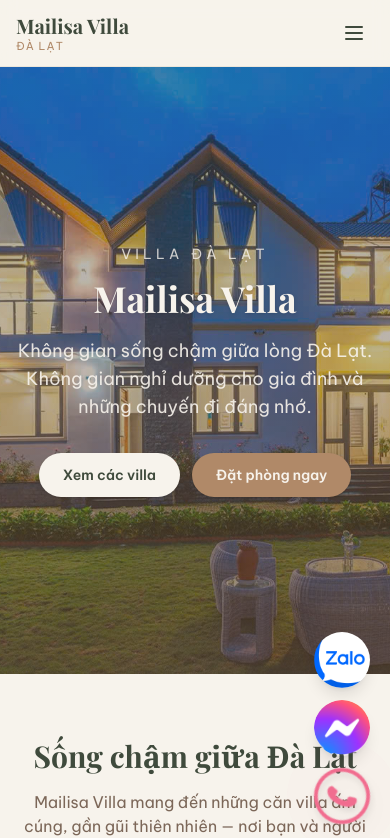
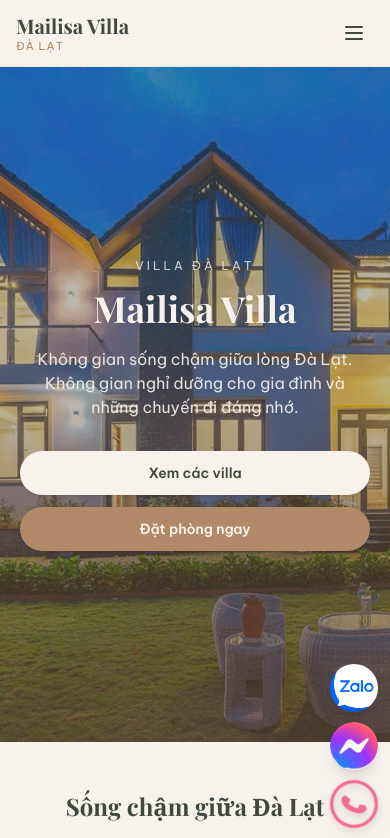
Before and after one commit to HomyHubs/mailisavilla, a React (Vite) app: page / in a window 390 px wide. Shown: the top 838 px of the page. Built offline with nearby package versions, Linux system fonts and the light colour scheme.

Commit message:
Tối ưu responsive cho mobile: hero, nút CTA full-width, cụm nút nổi nhỏ gọn, lightbox dễ bấm

```diff
--- a/src/components/FloatingContact.tsx
+++ b/src/components/FloatingContact.tsx
@@ -2,9 +2,10 @@ import { zaloLink, messengerLink, telLink, bookingMessage } from '../lib/booking
 
 // Cụm nút nổi góc dưới phải: Zalo, Messenger, Gọi điện.
 // Dùng icon app chính thức (public/icons). Nút gọi có hiệu ứng lắc + vòng nhấp nháy.
+// Nút nhỏ hơn trên mobile (h-12) để đỡ che nội dung, to hơn từ sm (h-14).
 export default function FloatingContact() {
   return (
-    <div className="fixed bottom-5 right-5 z-50 flex flex-col items-center gap-3">
+    <div className="fixed bottom-4 right-3 z-50 flex flex-col items-center gap-2.5 sm:bottom-5 sm:right-5 sm:gap-3">
       {/* Zalo */}
       <a
         href={zaloLink(bookingMessage())}
@@ -12,12 +13,12 @@ export default function FloatingContact() {
         rel="noopener noreferrer"
         aria-label="Chat Zalo"
         title="Chat Zalo"
-        className="transition hover:scale-110"
+        className="transition hover:scale-110 active:scale-95"
       >
         <img
           src="/icons/zalo.webp"
           alt="Zalo"
-          className="h-14 w-14 rounded-full shadow-lg"
+          className="h-12 w-12 rounded-full shadow-lg sm:h-14 sm:w-14"
         />
       </a>
 
@@ -28,12 +29,12 @@ export default function FloatingContact() {
         rel="noopener noreferrer"
         aria-label="Chat Messenger"
         title="Chat Messenger"
-        className="transition hover:scale-110"
+        className="transition hover:scale-110 active:scale-95"
       >
         <img
           src="/icons/messenger.webp"
           alt="Messenger"
-          className="h-14 w-14 rounded-full shadow-lg"
+          className="h-12 w-12 rounded-full shadow-lg sm:h-14 sm:w-14"
         />
       </a>
 
@@ -42,13 +43,13 @@ export default function FloatingContact() {
         href={telLink()}
         aria-label="Gọi điện"
         title="Gọi điện"
-        className="relative flex h-14 w-14 items-center justify-center"
+        className="relative flex h-12 w-12 items-center justify-center sm:h-14 sm:w-14"
       >
-        <span className="absolute inline-flex h-14 w-14 animate-ping rounded-full bg-pink-500/40" />
+        <span className="absolute inline-flex h-12 w-12 animate-ping rounded-full bg-pink-500/40 sm:h-14 sm:w-14" />
         <img
           src="/icons/phone.png"
           alt="Gọi điện"
-          className="relative h-14 w-14 animate-wiggle drop-shadow-lg transition hover:scale-110"
+          className="relative h-12 w-12 animate-wiggle drop-shadow-lg transition hover:scale-110 active:scale-95 sm:h-14 sm:w-14"
         />
       </a>
     </div>
--- a/src/components/Gallery.tsx
+++ b/src/components/Gallery.tsx
@@ -58,11 +58,11 @@ export default function Gallery({ images, alt }: { images: string[]; alt: string
             <X size={32} />
           </button>
           <button
-            className="absolute left-4 text-white/80 hover:text-white"
+            className="absolute left-2 flex h-11 w-11 items-center justify-center rounded-full bg-white/15 text-white hover:bg-white/25 sm:left-4"
             onClick={(e) => { e.stopPropagation(); prev() }}
             aria-label="Ảnh trước"
           >
-            <ChevronLeft size={40} />
+            <ChevronLeft size={32} />
           </button>
           <img
             src={images[active]}
@@ -71,11 +71,11 @@ export default function Gallery({ images, alt }: { images: string[]; alt: string
             onClick={(e) => e.stopPropagation()}
           />
           <button
-            className="absolute right-4 text-white/80 hover:text-white"
+            className="absolute right-2 flex h-11 w-11 items-center justify-center rounded-full bg-white/15 text-white hover:bg-white/25 sm:right-4"
             onClick={(e) => { e.stopPropagation(); next() }}
             aria-label="Ảnh sau"
           >
-            <ChevronRight size={40} />
+            <ChevronRight size={32} />
           </button>
         </div>
       )}
--- a/src/components/Hero.tsx
+++ b/src/components/Hero.tsx
@@ -4,7 +4,7 @@ import { zaloLink, bookingMessage } from '../lib/booking'
 
 export default function Hero() {
   return (
-    <section className="relative flex min-h-[72vh] items-center justify-center overflow-hidden">
+    <section className="relative flex min-h-[80vh] items-center justify-center overflow-hidden sm:min-h-[72vh]">
       <img
         src={coverImage('7pn')}
         alt="Mailisa Villa Đà Lạt"
@@ -12,18 +12,18 @@ export default function Hero() {
       />
       <div className="absolute inset-0 bg-gradient-to-b from-forest/40 via-bark/40 to-bark/70" />
 
-      <div className="relative z-10 mx-auto max-w-3xl px-4 text-center text-cream">
-        <p className="mb-3 text-sm uppercase tracking-[0.3em] text-cream/80">
+      <div className="relative z-10 mx-auto max-w-3xl px-5 text-center text-cream">
+        <p className="mb-3 text-xs uppercase tracking-[0.25em] text-cream/80 sm:text-sm sm:tracking-[0.3em]">
           Villa Đà Lạt
         </p>
-        <h1 className="font-serif text-4xl font-bold leading-tight text-cream drop-shadow md:text-6xl">
+        <h1 className="font-serif text-4xl font-bold leading-tight text-cream drop-shadow sm:text-5xl md:text-6xl">
           {contact.brand}
         </h1>
-        <p className="mx-auto mt-4 max-w-xl text-lg text-cream/90 md:text-xl">
+        <p className="mx-auto mt-4 max-w-xl text-base text-cream/90 sm:text-lg md:text-xl">
           {contact.tagline}. Không gian nghỉ dưỡng cho gia đình và những chuyến đi
           đáng nhớ.
         </p>
-        <div className="mt-8 flex flex-wrap items-center justify-center gap-3">
+        <div className="mt-8 flex flex-col items-stretch justify-center gap-3 sm:flex-row sm:items-center">
           <a
             href="#cac-loai-villa"
             className="rounded-full bg-cream px-6 py-3 text-sm font-semibold text-forest shadow transition hover:bg-sand"
--- a/src/components/Intro.tsx
+++ b/src/components/Intro.tsx
@@ -9,9 +9,9 @@ const highlights = [
 
 export default function Intro() {
   return (
-    <section className="mx-auto max-w-6xl px-4 py-16">
+    <section className="mx-auto max-w-6xl px-5 py-12 sm:py-16">
       <div className="mx-auto max-w-2xl text-center">
-        <h2 className="text-3xl font-bold md:text-4xl">Sống chậm giữa Đà Lạt</h2>
+        <h2 className="text-2xl font-bold sm:text-3xl md:text-4xl">Sống chậm giữa Đà Lạt</h2>
         <p className="mt-4 text-bark/80">
           Mailisa Villa mang đến những căn villa ấm cúng, gần gũi thiên nhiên — nơi
           bạn và người thân có thể thật sự thư giãn, tận hưởng tiết trời se lạnh và
--- a/src/pages/VillaTypePage.tsx
+++ b/src/pages/VillaTypePage.tsx
@@ -32,18 +32,18 @@ export default function VillaTypePage() {
   return (
     <article>
       {/* Hero ảnh cover của loại villa */}
-      <section className="relative h-[46vh] overflow-hidden">
+      <section className="relative h-[55vh] overflow-hidden sm:h-[46vh]">
         <img
           src={coverImage(villa.slug as VillaSlug)}
           alt={villa.name}
           className="absolute inset-0 h-full w-full object-cover"
         />
-        <div className="absolute inset-0 bg-gradient-to-t from-bark/70 to-transparent" />
-        <div className="absolute bottom-0 left-0 right-0 mx-auto max-w-6xl px-4 py-8 text-cream">
-          <h1 className="font-serif text-3xl font-bold text-cream md:text-5xl">
+        <div className="absolute inset-0 bg-gradient-to-t from-bark/80 via-bark/30 to-transparent" />
+        <div className="absolute bottom-0 left-0 right-0 mx-auto max-w-6xl px-5 py-8 text-cream">
+          <h1 className="font-serif text-3xl font-bold text-cream sm:text-4xl md:text-5xl">
             {villa.name}
           </h1>
-          <div className="mt-3 flex flex-wrap gap-4 text-sm">
+          <div className="mt-3 flex flex-wrap gap-x-4 gap-y-2 text-sm">
             <span className="flex items-center gap-1">
               <BedDouble size={18} /> {villa.bedrooms} phòng ngủ
             </span>
```
